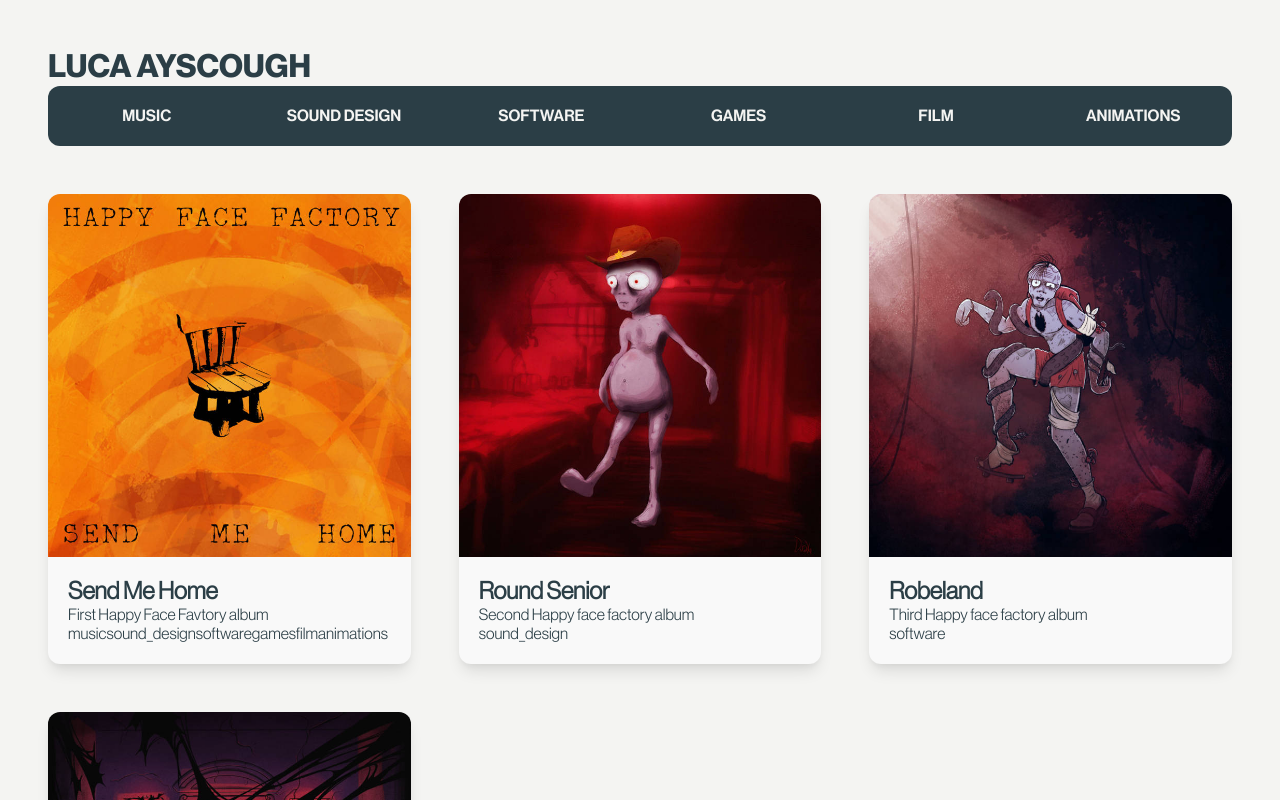
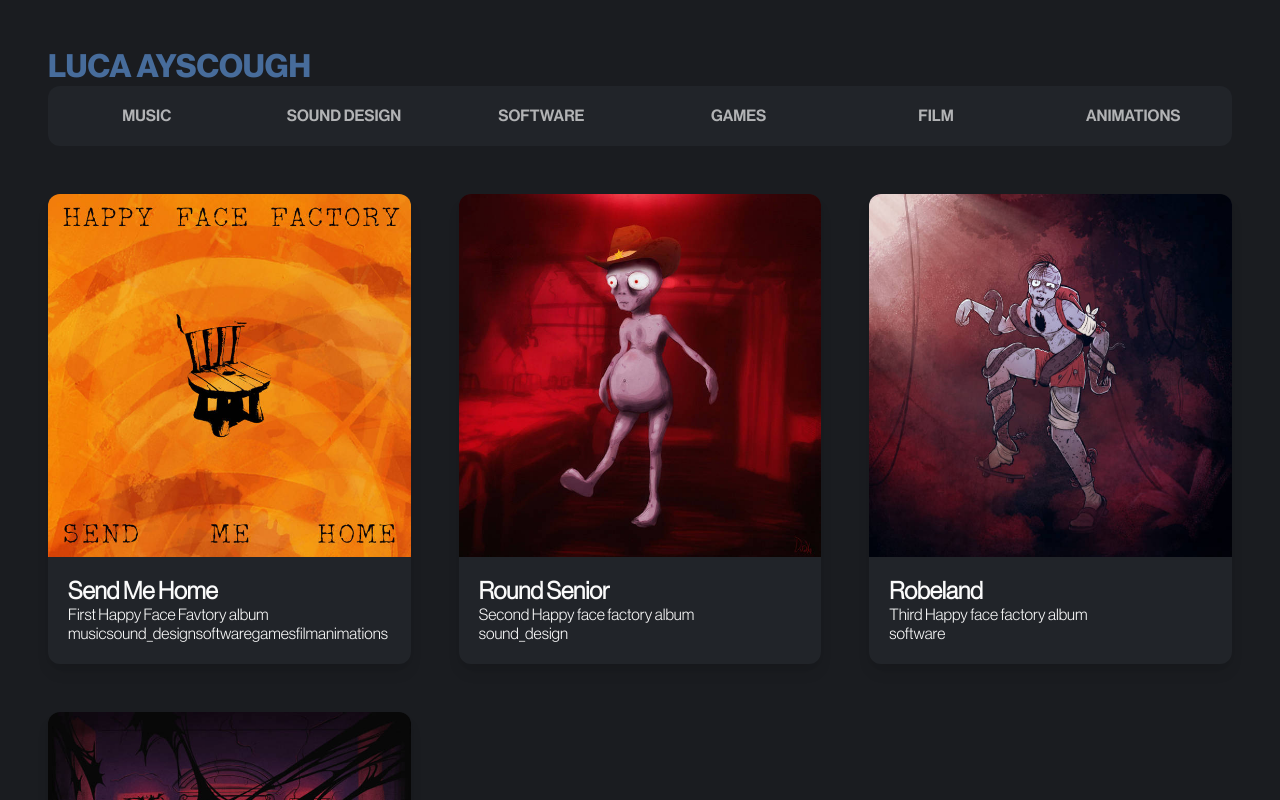
Before and after one commit to lucaayscough/lucaayscough.github.io, a React (Create React App) app: page / in a window 1280 px wide. Shown: the top 800 px of the page. Built offline with nearby package versions, Linux system fonts and the light colour scheme.

Commit message:
better styling

```diff
--- a/src/App.css
+++ b/src/App.css
@@ -1,8 +1,10 @@
 :root{
-    --color-light: #f4f4f2;
-    --color-dark: #2b3e46;
-    --inactive-link: #644e9b;
-    --active-link: #ED3338;
+    --color-light: #FAFAFA;
+    --color-light-2: #EEE5E9;
+    --color-dark: #1A1C20;
+    --color-dark-2: #212429;
+    --color-inactive: #476C9B;
+    --color-active: #B25C4E;
 }
 
 * {
@@ -11,10 +13,11 @@
 }
 
 body {
-    background-color: var(--color-light);
+    background-color: var(--color-dark);
     width: 100%;
     height: 100%;
     font-family: 'Neue Haas Grotesk Display Pro 45 Light';
+    color: var(--color-light);
 }
 
 h1 {
@@ -22,6 +25,10 @@ h1 {
 }
 
 a {
-    color: var(--color-dark);
+    color: var(--color-inactive);
     text-decoration: none;
 }
+
+a:hover {
+    color: var(--color-active);
+}
--- a/src/Portfolio.css
+++ b/src/Portfolio.css
@@ -5,7 +5,7 @@
 .tags {
     display: flex;
     margin-bottom: 3em;
-    background-color: var(--color-dark);
+    background-color: var(--color-dark-2);
     border-radius: 0.75rem;
 }
 
@@ -29,21 +29,40 @@
     left: 0;
     right: 0;
     bottom: 0;
+
     display: flex;
     align-items: center;
     justify-content: center;
+
     color: var(--color-light);
-    transition: color 0.1s ease;
+    transition: opacity 0.3s ease;
     font-family: 'Neue Haas Grotesk Display Pro 65 Medium';
-    font-size: 1em;
+    font-size: 1rem;
+    opacity: 0.67;
 }
 
 .tag:hover {
-    color: var(--active-link);
+   opacity: 1;
 }
 
 input:checked + .tag {
-    color: var(--active-link);
+    opacity: 1;
+}
+
+.tagNameContainer {
+    position: relative;
+}
+
+.tagName::before {
+    position: absolute;
+    top: 0.33rem;
+    left: -0.67rem;
+    content: "";
+    height: 0.33rem;
+    width: 0.33rem;
+    background-color: var(--color-light);
+    opacity: 0;
+    border-radius: 1rem;
 }
 
 .portfolioGrid {
@@ -65,12 +84,20 @@ input:checked + .tag {
 }
 
 .itemPreview {
-    background-color: #f9f9f9;
+    background-color: var(--color-dark-2);
     border-radius: 0.75rem;
     box-shadow: 0px 10px 15px -3px rgba(0, 0, 0, 0.1),
                 0px 4px 6px -2px rgba(0, 0, 0, 0.05);
     transition: transform 0.3s ease-in-out;
     overflow: hidden;
+}
+
+.itemPreview a {
+    color: var(--color-light);
+}
+
+.itemPreview img {
+    border-radius: 0;
 }
 
 .itemPreview:hover {
--- a/src/PortfolioItem.css
+++ b/src/PortfolioItem.css
@@ -38,11 +38,14 @@
 
 .img {
     width: 46%;
+    background-color: var(--color-dark);
+    padding: 2rem;
 }
 
 img {
     width: 100%;
     display: flex;
+    border-radius: 0.75rem;;
 }
 
 @media (max-width: 900px) {
@@ -62,6 +65,7 @@ img {
         height: 76.77%;
         display: flex;
         justify-content: center;
+        padding: 0;
     }
 
     img {
--- a/src/Switch.js
+++ b/src/Switch.js
@@ -6,7 +6,11 @@ const Switch = ({ id, isToggled, onToggle }) => {
       <input type="checkbox" checked={isToggled} onChange={onToggle} />
 
       <span className="tag">
-        {id.replace("_", " ").toUpperCase()}
+        <div className="tagNameContainer">
+          <div className="tagName">
+            {id.replace("_", " ").toUpperCase()}
+          </div>
+        </div>
       </span>
     </label>
   )
```
